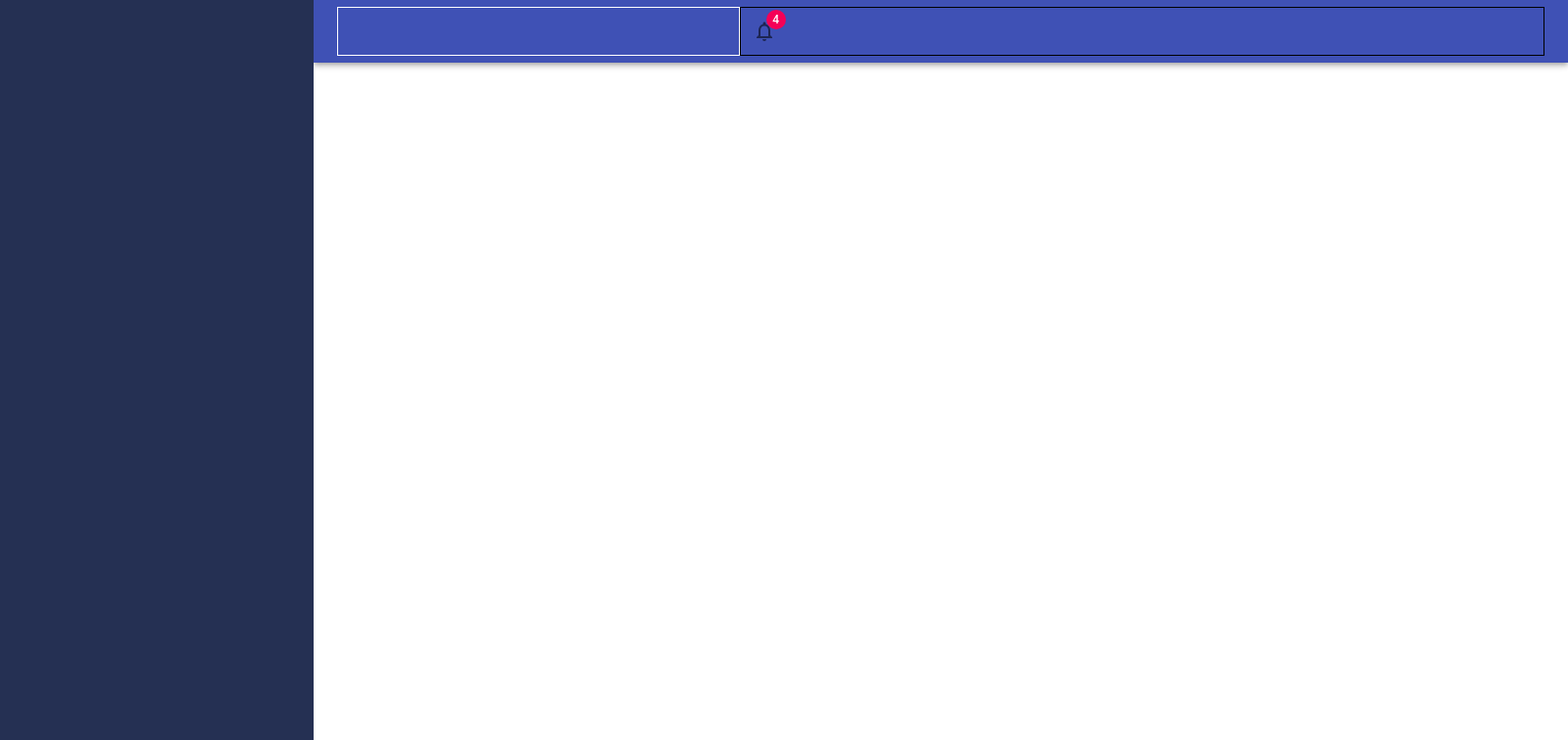
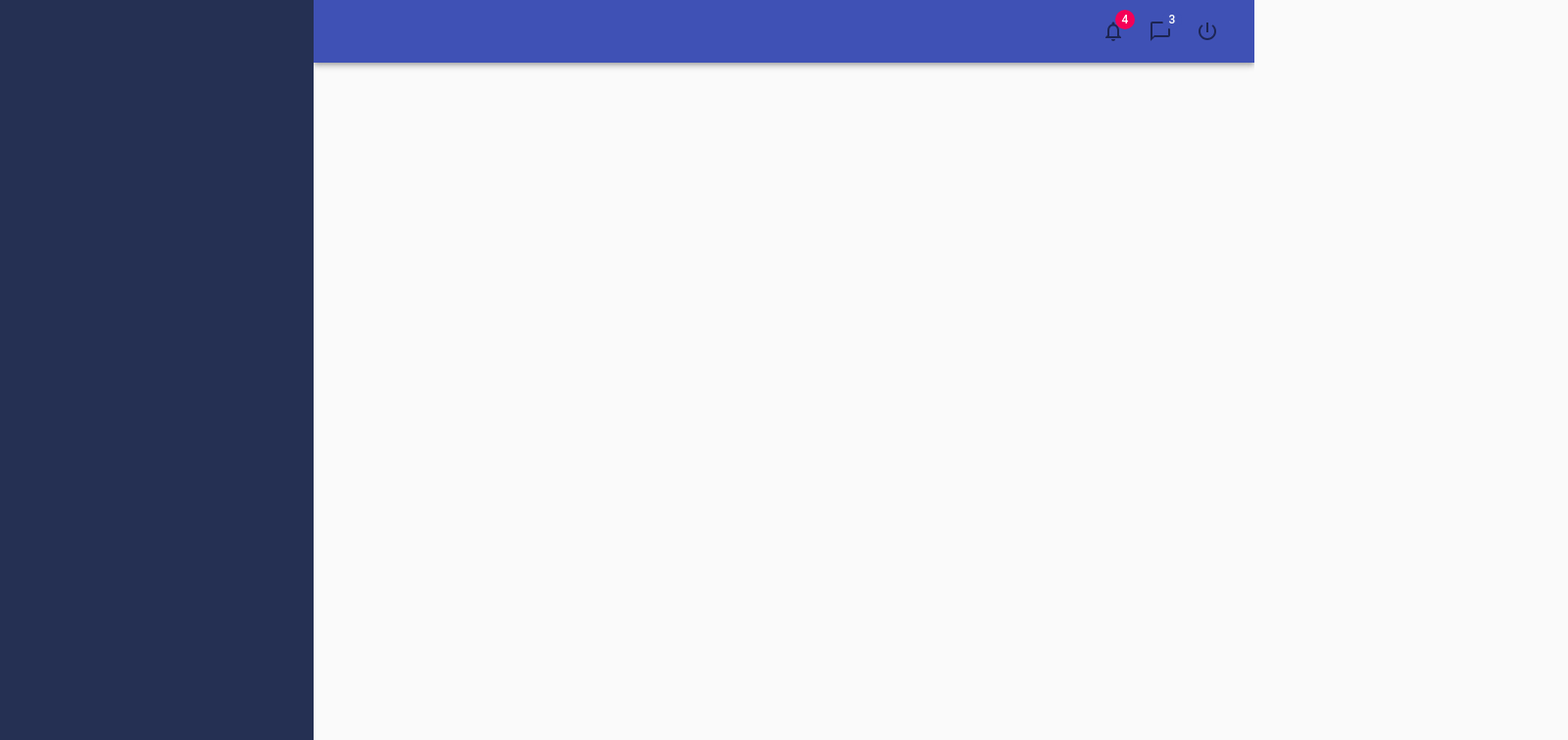
Before and after one commit to JWoltjen/material-ui-demo2, a React (Create React App) app: page / in a window 1280 px wide. Shown: the top 756 px of the page at 98% size, 1600 px wide, since content can reach past the window. Built offline with nearby package versions, Linux system fonts and the light colour scheme.

Commit message:
finish header

```diff
--- a/src/App.js
+++ b/src/App.js
@@ -1,4 +1,4 @@
-import { makeStyles } from '@material-ui/core';
+import { CssBaseline, makeStyles } from '@material-ui/core';
 import React from 'react';
 import './App.css';
 import SideMenu from './Components/SideMenu';
@@ -21,6 +21,7 @@ function App() {
       <div className={classes.appMain}>
         <Header />
       </div>
+      <CssBaseline />
     </>
   );
 }
--- a/src/Components/Header.js
+++ b/src/Components/Header.js
@@ -1,19 +1,31 @@
 import React from 'react'
 import { AppBar, Toolbar, Grid, InputBase, IconButton, Badge } from '@material-ui/core'
 import NotificationsNoneIcon from '@material-ui/icons/NotificationsNone';
+import ChatBubbleOutlineIcon from '@material-ui/icons/ChatBubbleOutline';
+import PowerSettingsNewIcon from '@material-ui/icons/PowerSettingsNew';
+
 function Header() {
     return (
       <AppBar position='static'>
         <Toolbar>
             <Grid container>
-                <Grid item sm={4} style={{border: '1px solid #fff'}}>
+                <Grid item>
                     <InputBase />
                 </Grid>
-                <Grid item sm={8} style={{border: '1px solid #000'}}>
+                <Grid item sm/>
+                <Grid item>
+                     <IconButton>
+                        <Badge badgeContent={4} color='secondary'>
+                                <NotificationsNoneIcon />
+                        </Badge>
+                    </IconButton>
                     <IconButton>
-                        <Badge badgeContent={4} color='secondary'>
-<NotificationsNoneIcon />
-                        </Badge>
+                        <Badge badgeContent={3} color='primary'>
+                            <ChatBubbleOutlineIcon />
+                         </Badge>
+                    </IconButton>
+                     <IconButton>
+                         <PowerSettingsNewIcon />
                     </IconButton>
                 </Grid>
             </Grid>
```
Also changed, not shown: 1 other file (tests, documents, lock files or other folders).
